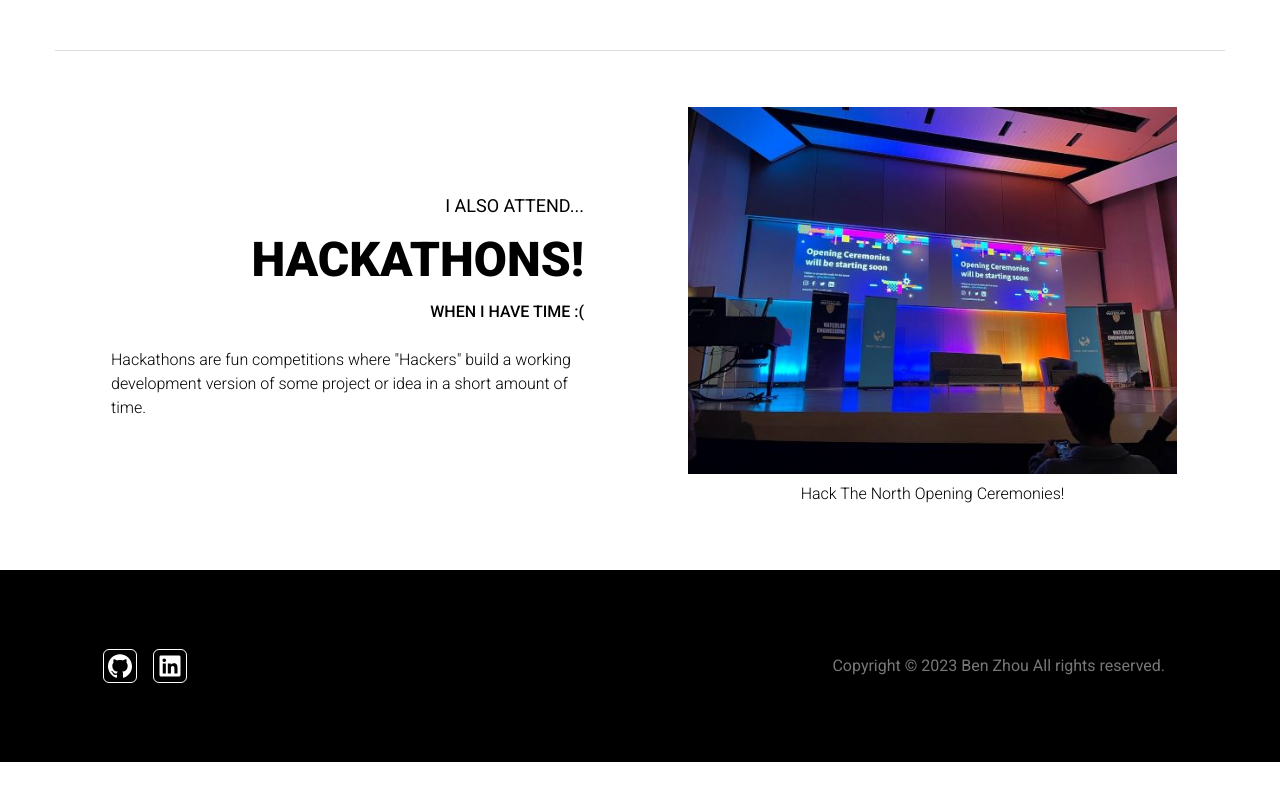
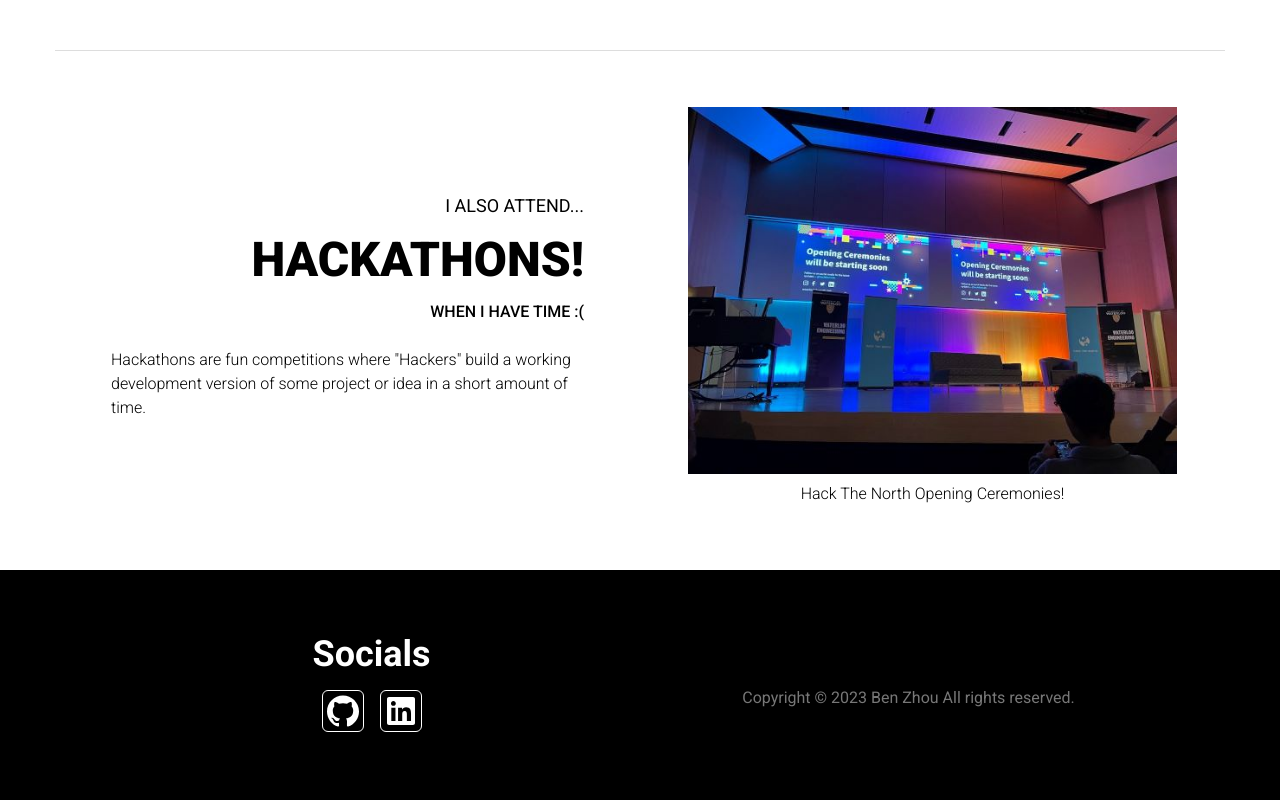
Before and after one commit to Leg3ndary/ben-portfolio, a Next.js app: page / in a window 1280 px wide. Shown: the part 1424-2224 px from the top of the page. Before the commit the page ends 2186 px from the top, so only its background shows below. Built offline with nearby package versions, Linux system fonts and the light colour scheme.

Commit message:
Make footer look nicer

```diff
--- a/src/components/Footer.tsx
+++ b/src/components/Footer.tsx
@@ -2,53 +2,49 @@ import { ImGithub } from "react-icons/im";
 import { FaLinkedin } from "react-icons/fa";
 import { motion } from "framer-motion";
 
-export default function Footer() {
-    return (
-        <div className="flex justify-center w-full h-48 bg-black">
-            <div className="flex w-[1170px]">
-                <div className="flex flex-row flex-wrap w-full h-full">
-                    <div className="flex flex-row items-center justify-center w-full h-full p-12">
-                        <div className="flex justify-start flex-1 gap-4">
-                            <motion.div
-                                initial={{ scale: 1 }}
-                                whileHover={{ scale: 1.2 }}
-                                transition={{
+const motionProps = {
+    initial: { scale: 1 },
+    whileHover: { scale: 1.2 },
+    transition: {
         type: "spring",
         stiffness: 300,
         damping: 20,
-                                }}
-                                whileTap={{ scale: 0.9 }}
-                            >
+    },
+    whileTap: { scale: 0.9 },
+};
+
+export default function Footer() {
+    return (
+        <div className="flex justify-center w-full h-64 bg-black">
+            <div className="flex w-[1170px]">
+                <div className="flex flex-row flex-wrap w-full h-full">
+                    <div className="grid w-full h-full grid-flow-row grid-cols-2 p-12">
+                        <div className="flex flex-col items-center justify-start flex-1">
+                            <h2 className="py-4 text-4xl font-bold text-white">Socials</h2>
+                            <div className="flex gap-4">
+                                <motion.div {...motionProps}>
                                     <div className="p-1 transition border border-white rounded-md group hover:border-transparent">
                                         <a
                                             href="https://github.com/Leg3ndary"
                                             target="_blank"
                                         >
-                                        <ImGithub className="w-6 h-6 transition hover:text-[#9f7be1] text-white" />
+                                            <ImGithub className="w-6 h-6 lg:w-8 lg:h-8 transition hover:text-[#9f7be1] text-white" />
                                         </a>
                                     </div>
                                 </motion.div>
-                            <motion.div
-                                initial={{ scale: 1 }}
-                                whileHover={{ scale: 1.2 }}
-                                transition={{
-                                    type: "spring",
-                                    stiffness: 300,
-                                    damping: 20,
-                                }}
-                                whileTap={{ scale: 0.9 }}
-                            >
+                                <motion.div {...motionProps}>
                                     <div className="p-1 transition border border-white rounded-md group hover:border-transparent">
                                         <a
                                             href="https://www.linkedin.com/in/ben-zhou06/"
                                             target="_blank"
                                         >
-                                        <FaLinkedin className="w-6 h-6 text-white transition hover:text-[#0077B5]" />
+                                            <FaLinkedin className="w-6 h-6 lg:w-8 lg:h-8 text-white transition hover:text-[#0077B5]" />
                                         </a>
                                     </div>
                                 </motion.div>
                             </div>
-                        <div className="flex-1">
+                        </div>
+                        <div className="flex items-center justify-center">
                             <p className="p-3 text-base text-[#777777] text-right">
                                 Copyright © 2023 Ben Zhou All rights reserved.
                             </p>
```
Lines whose indentation alone changed are shown as unchanged.
